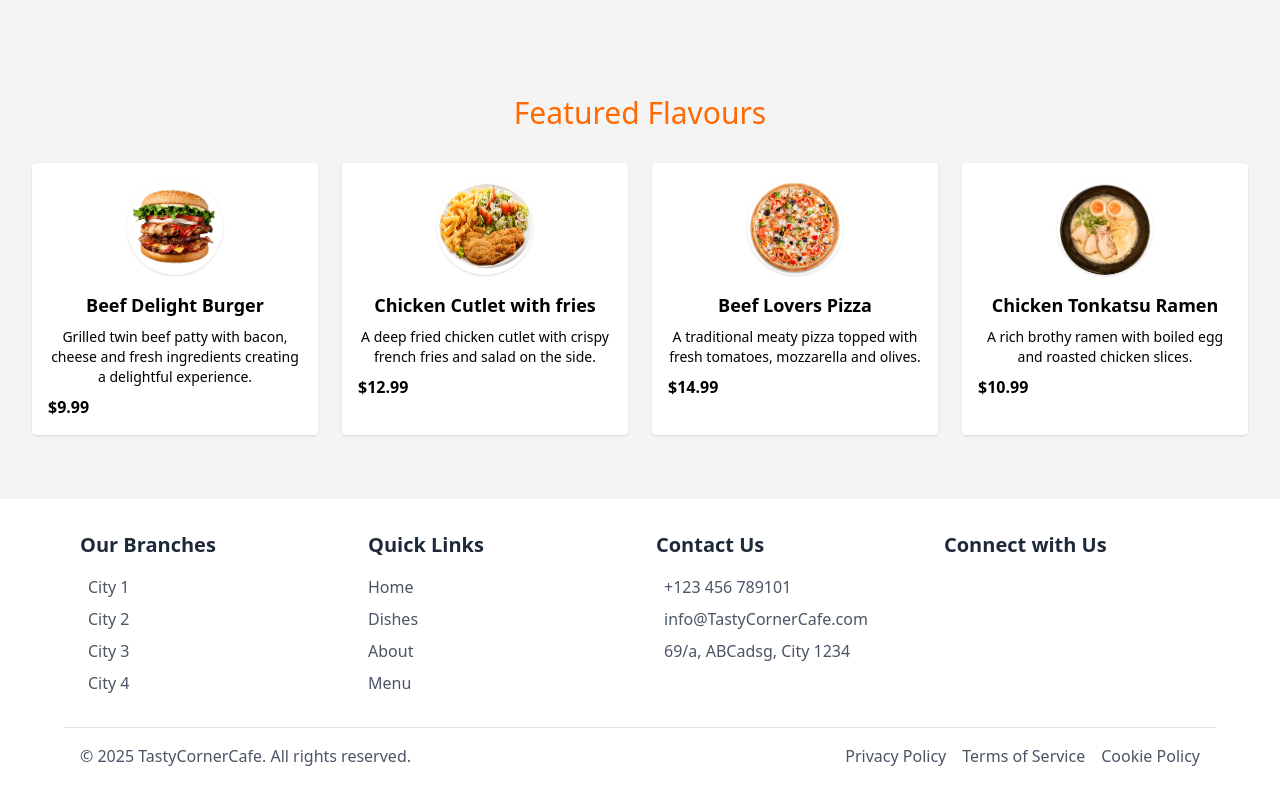
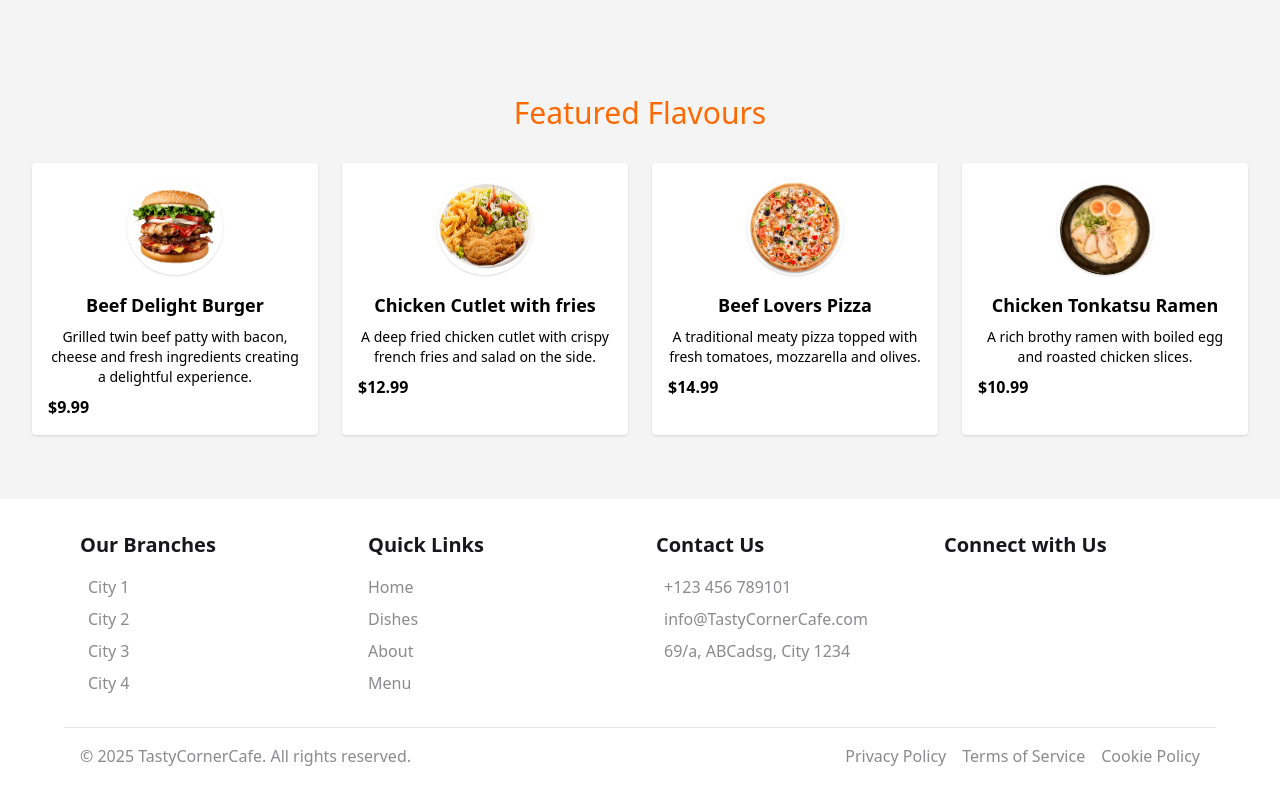
Before and after one commit to Azhar-lone/restaurant-01, a Next.js app: page / in a window 1280 px wide. Shown: the part 628-1428 px from the top of the page. Built offline with nearby package versions, Linux system fonts and the light colour scheme.

Commit message:
improve footer

```diff
--- a/src/components/myUi/Footer.tsx
+++ b/src/components/myUi/Footer.tsx
@@ -1,64 +1,64 @@
 const Footer = () => {
   return (
-    <footer className="bg-white py-8 -z-40">
+    <footer className="bg-background py-8 -z-40">
       <div className="max-w-6xl mx-auto px-4 grid grid-cols-1 sm:grid-cols-2 md:grid-cols-4 gap-8">
         <div>
-          <h3 className="text-xl font-bold text-gray-800 mb-4">Our Branches</h3>
+          <h3 className="text-xl font-bold text-secondary-foreground mb-4">Our Branches</h3>
           <ul className="space-y-2">
             <li>
-              <a href="#" className="text-gray-600 hover:text-sunset">
+              <a href="#" className="text-secondary-foreground/50 hover:text-sunset">
                 <i className="fas fa-map-marker-alt mr-2"></i>City 1
               </a>
             </li>
             <li>
-              <a href="#" className="text-gray-600 hover:text-sunset">
+              <a href="#" className="text-secondary-foreground/50 hover:text-sunset">
                 <i className="fas fa-map-marker-alt mr-2"></i>City 2
               </a>
             </li>
             <li>
-              <a href="#" className="text-gray-600 hover:text-sunset">
+              <a href="#" className="text-secondary-foreground/50 hover:text-sunset">
                 <i className="fas fa-map-marker-alt mr-2"></i>City 3
               </a>
             </li>
             <li>
-              <a href="#" className="text-gray-600 hover:text-sunset">
+              <a href="#" className="text-secondary-foreground/50 hover:text-sunset">
                 <i className="fas fa-map-marker-alt mr-2"></i>City 4
               </a>
             </li>
           </ul>
         </div>
         <div>
-          <h3 className="text-xl font-bold text-gray-800 mb-4">Quick Links</h3>
+          <h3 className="text-xl font-bold text-secondary-foreground mb-4">Quick Links</h3>
           <ul className="space-y-2">
             <li>
-              <a href="#home" className="text-gray-600 hover:text-sunset">
+              <a href="#home" className="text-secondary-foreground/50 hover:text-sunset">
                 Home
               </a>
             </li>
             <li>
-              <a href="#dishes" className="text-gray-600 hover:text-sunset">
+              <a href="#dishes" className="text-secondary-foreground/50 hover:text-sunset">
                 Dishes
               </a>
             </li>
             <li>
-              <a href="#about" className="text-gray-600 hover:text-sunset">
+              <a href="#about" className="text-secondary-foreground/50 hover:text-sunset">
                 About
               </a>
             </li>
             <li>
-              <a href="#menu" className="text-gray-600 hover:text-sunset">
+              <a href="#menu" className="text-secondary-foreground/50 hover:text-sunset">
                 Menu
               </a>
             </li>
           </ul>
         </div>
         <div>
-          <h3 className="text-xl font-bold text-gray-800 mb-4">Contact Us</h3>
+          <h3 className="text-xl font-bold text-secondary-foreground mb-4">Contact Us</h3>
           <ul className="space-y-2">
             <li>
               <a
                 href="tel:+123 456 789101"
-                className="text-gray-600 hover:text-sunset"
+                className="text-secondary-foreground/50 hover:text-sunset"
               >
                 <i className="fas fa-phone mr-2"></i>+123 456 789101
               </a>
@@ -66,20 +66,20 @@ const Footer = () => {
             <li>
               <a
                 href="mailto:info@biteanddine.com"
-                className="text-gray-600 hover:text-sunset"
+                className="text-secondary-foreground/50 hover:text-sunset"
               >
                 <i className="fas fa-envelope mr-2"></i>info@TastyCornerCafe.com
               </a>
             </li>
             <li>
-              <a href="#" className="text-gray-600 hover:text-sunset">
+              <a href="#" className="text-secondary-foreground/50 hover:text-sunset">
                 <i className="fas fa-map mr-2"></i>69/a, ABCadsg, City 1234
               </a>
             </li>
           </ul>
         </div>
         <div>
-          <h3 className="text-xl font-bold text-gray-800 mb-4">
+          <h3 className="text-xl font-bold text-secondary-foreground mb-4">
             Connect with Us
           </h3>
           <div className="flex space-x-4">
@@ -105,17 +105,17 @@ const Footer = () => {
         </div>
       </div>
       <div className="mt-8 border-t pt-4 flex flex-col md:flex-row justify-between items-center max-w-6xl mx-auto px-4">
-        <p className="text-gray-600">
+        <p className="text-secondary-foreground/50">
           © 2025 TastyCornerCafe. All rights reserved.
         </p>
         <div className="flex space-x-4">
-          <a href="#" className="text-gray-600 hover:text-sunset">
+          <a href="#" className="text-secondary-foreground/50 hover:text-sunset">
             Privacy Policy
           </a>
-          <a href="#" className="text-gray-600 hover:text-sunset">
+          <a href="#" className="text-secondary-foreground/50 hover:text-sunset">
             Terms of Service
           </a>
-          <a href="#" className="text-gray-600 hover:text-sunset">
+          <a href="#" className="text-secondary-foreground/50 hover:text-sunset">
             Cookie Policy
           </a>
         </div>
```
